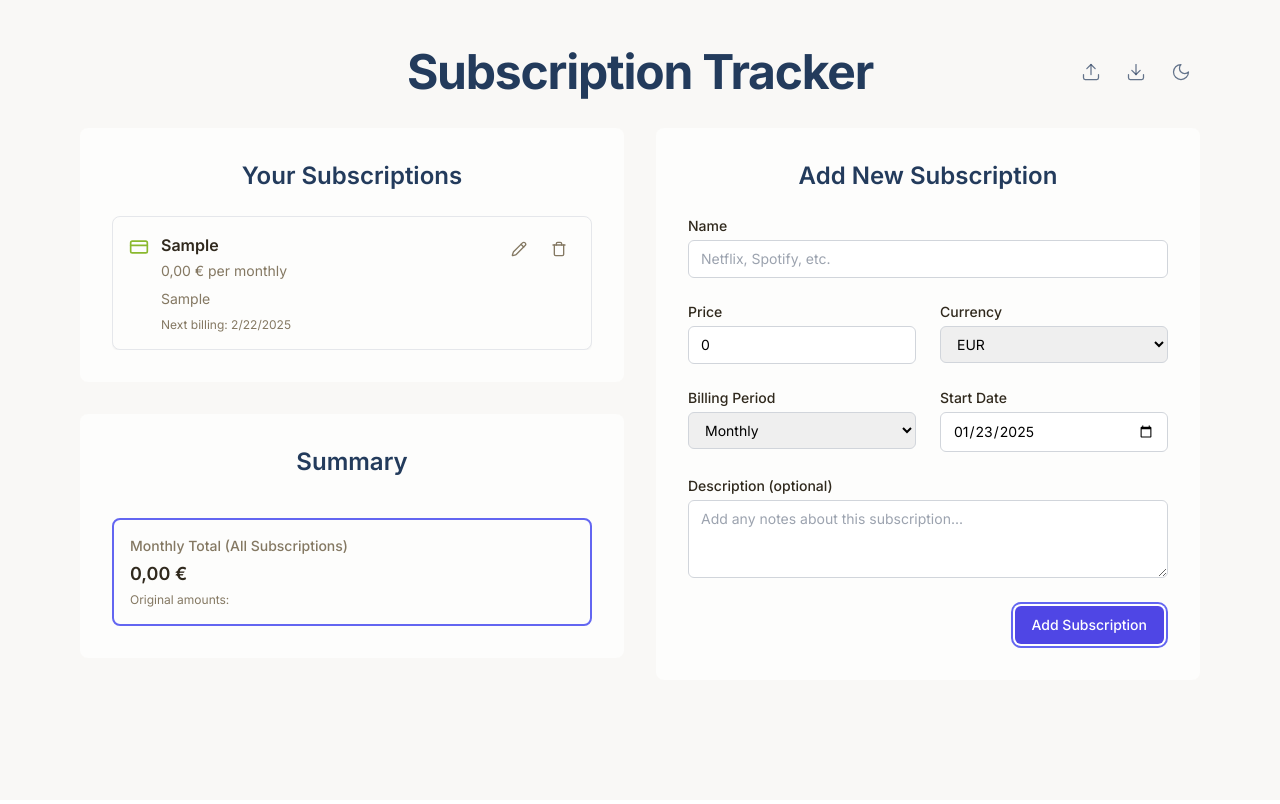
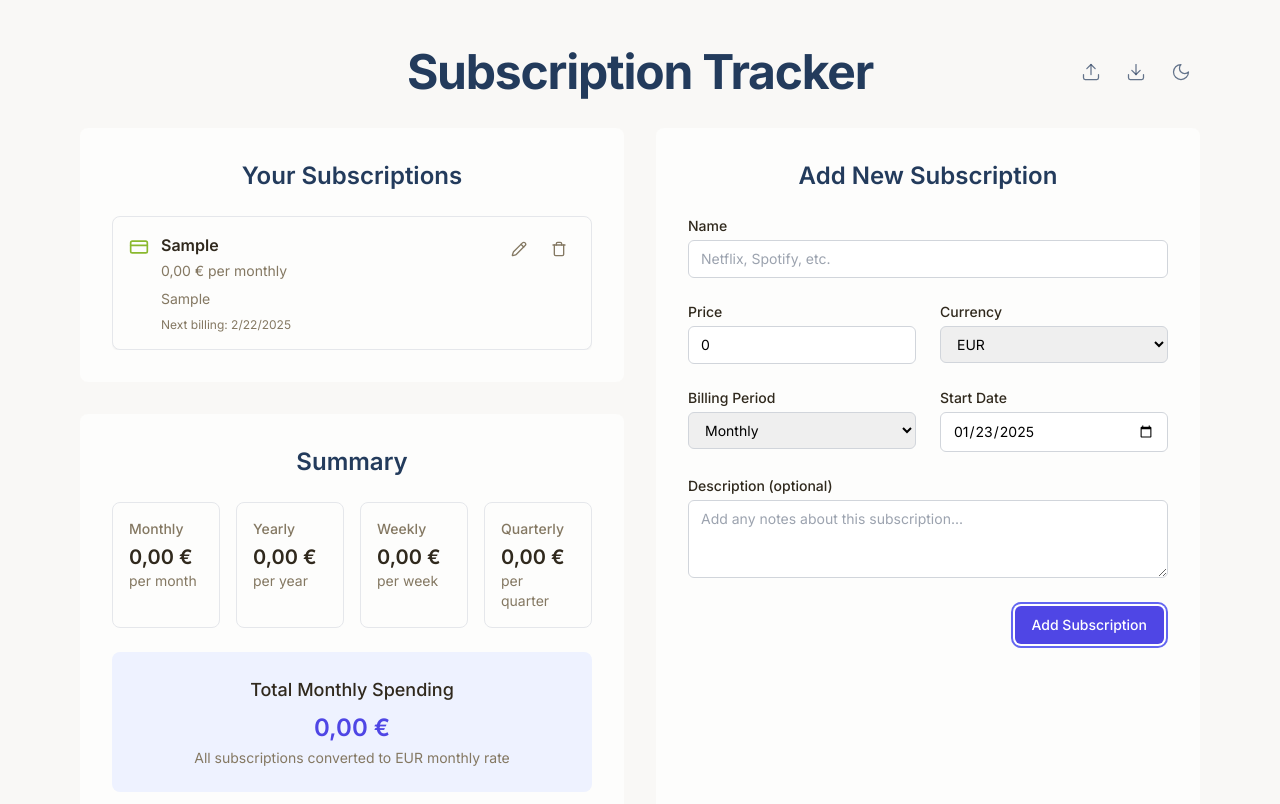
Before and after one commit to morhendos/subscription-tracker, a Next.js app: page / in a window 1280 px wide. Both pictures are taken after typing "Sample", "Sample" into the empty fields and a click on the button "Add Subscription". Shown: the top 804 px of the page. Built offline with nearby package versions, Linux system fonts and the light colour scheme.

Commit message:
Restore original summary layout with dark mode support

```diff
--- a/src/components/subscriptions/SubscriptionSummary.tsx
+++ b/src/components/subscriptions/SubscriptionSummary.tsx
@@ -1,4 +1,6 @@
-import { SubscriptionSummary as Summary } from '@/types/subscriptions';
+'use client';
+
+import { Currency, SubscriptionSummary as Summary } from '@/types/subscriptions';
 import { formatCurrency } from '@/utils/format';
 
 interface SubscriptionSummaryProps {
@@ -6,65 +8,78 @@ interface SubscriptionSummaryProps {
 }
 
 export function SubscriptionSummary({ summary }: SubscriptionSummaryProps) {
-  const hasWeekly = summary.totalWeekly > 0;
-  const hasMonthly = summary.totalMonthly > 0;
-  const hasQuarterly = summary.totalQuarterly > 0;
-  const hasYearly = summary.totalYearly > 0;
-
-  const originalTotals = Object.entries(summary.originalAmounts)
-    .filter(([_, amount]) => amount > 0)
-    .map(([currency, amount]) => formatCurrency(amount, currency as any))
-    .join(' + ');
+  const hasOriginalAmounts = Object.values(summary.originalAmounts).some(amount => amount > 0);
 
   return (
-    <div className="space-y-4">
-      <div className="grid gap-4 sm:grid-cols-2">
-        {hasWeekly && (
-          <div className="bg-paper dark:bg-gray-800 p-4 rounded-lg">
-            <div className="text-sm font-medium text-muted">Weekly Subscriptions</div>
-            <div className="mt-1 text-lg font-semibold text-foreground">
-              {formatCurrency(summary.totalWeekly, 'EUR')}
-            </div>
-          </div>
-        )}
-
-        {hasMonthly && (
-          <div className="bg-paper dark:bg-gray-800 p-4 rounded-lg">
-            <div className="text-sm font-medium text-muted">Monthly Subscriptions</div>
-            <div className="mt-1 text-lg font-semibold text-foreground">
-              {formatCurrency(summary.totalMonthly, 'EUR')}
-            </div>
-          </div>
-        )}
-
-        {hasQuarterly && (
-          <div className="bg-paper dark:bg-gray-800 p-4 rounded-lg">
-            <div className="text-sm font-medium text-muted">Quarterly Subscriptions</div>
-            <div className="mt-1 text-lg font-semibold text-foreground">
-              {formatCurrency(summary.totalQuarterly, 'EUR')}
-            </div>
-          </div>
-        )}
-
-        {hasYearly && (
-          <div className="bg-paper dark:bg-gray-800 p-4 rounded-lg">
-            <div className="text-sm font-medium text-muted">Yearly Subscriptions</div>
-            <div className="mt-1 text-lg font-semibold text-foreground">
-              {formatCurrency(summary.totalYearly, 'EUR')}
-            </div>
-          </div>
-        )}
+    <div className="space-y-6">
+      <div className="grid grid-cols-1 sm:grid-cols-2 lg:grid-cols-4 gap-4">
+        <SummaryCard
+          title="Monthly"
+          amount={summary.totalMonthly}
+          period="per month"
+        />
+        <SummaryCard
+          title="Yearly"
+          amount={summary.totalYearly}
+          period="per year"
+        />
+        <SummaryCard
+          title="Weekly"
+          amount={summary.totalWeekly}
+          period="per week"
+        />
+        <SummaryCard
+          title="Quarterly"
+          amount={summary.totalQuarterly}
+          period="per quarter"
+        />
       </div>
 
-      <div className="bg-paper dark:bg-gray-800 p-4 rounded-lg border-2 border-indigo-500">
-        <div className="text-sm font-medium text-muted">Monthly Total (All Subscriptions)</div>
-        <div className="mt-1 text-lg font-semibold text-foreground">
+      {hasOriginalAmounts && (
+        <div className="bg-paper dark:bg-gray-800 border border-gray-200 dark:border-gray-700 rounded-lg p-4">
+          <h4 className="text-sm font-medium text-muted mb-3">Original Currency Amounts</h4>
+          <div className="grid grid-cols-1 sm:grid-cols-3 gap-4">
+            {Object.entries(summary.originalAmounts)
+              .filter(([_, amount]) => amount > 0)
+              .map(([currency, amount]) => (
+                <div key={currency}>
+                  <p className="text-lg font-semibold journal-text text-foreground">
+                    {formatCurrency(amount, currency as Currency)}
+                  </p>
+                  <p className="text-sm text-muted">Total in {currency}</p>
+                </div>
+              ))}
+          </div>
+        </div>
+      )}
+
+      <div className="bg-indigo-50 dark:bg-indigo-900/30 rounded-lg p-6 text-center">
+        <h3 className="text-lg font-medium journal-text mb-2 text-foreground">
+          Total Monthly Spending
+        </h3>
+        <p className="text-2xl font-semibold text-indigo-600 dark:text-indigo-400">
           {formatCurrency(summary.grandTotalMonthly, 'EUR')}
-        </div>
-        <div className="mt-1 text-xs text-muted">
-          Original amounts: {originalTotals}
-        </div>
+        </p>
+        <p className="text-sm text-muted mt-1">
+          All subscriptions converted to EUR monthly rate
+        </p>
       </div>
     </div>
   );
 }
+
+interface SummaryCardProps {
+  title: string;
+  amount: number;
+  period: string;
+}
+
+function SummaryCard({ title, amount, period }: SummaryCardProps) {
+  return (
+    <div className="bg-paper dark:bg-gray-800 border border-gray-200 dark:border-gray-700 rounded-lg p-4">
+      <h4 className="text-sm font-medium text-muted mb-1">{title}</h4>
+      <p className="text-xl font-semibold journal-text text-foreground">{formatCurrency(amount, 'EUR')}</p>
+      <p className="text-sm text-muted">{period}</p>
+    </div>
+  );
+}
```
